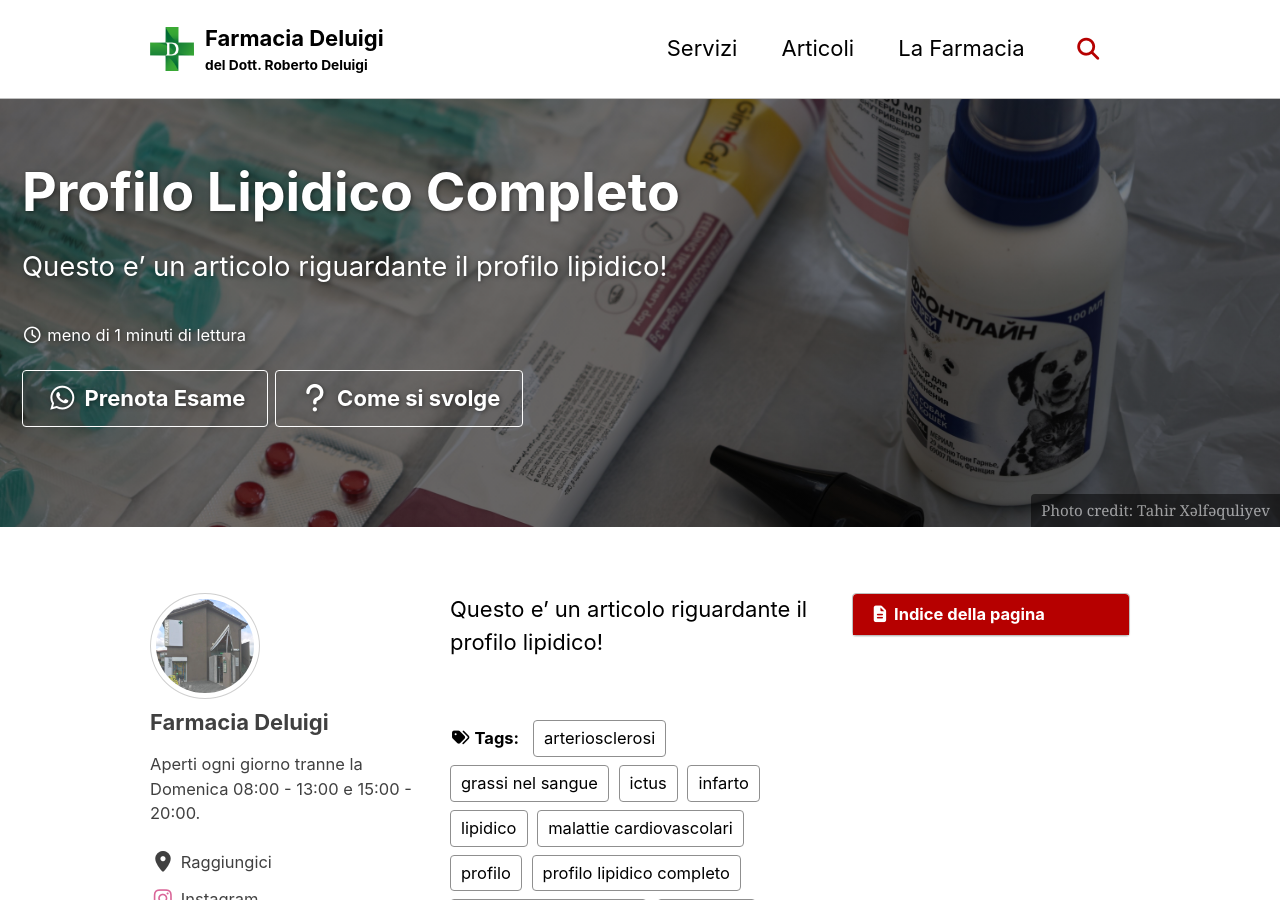
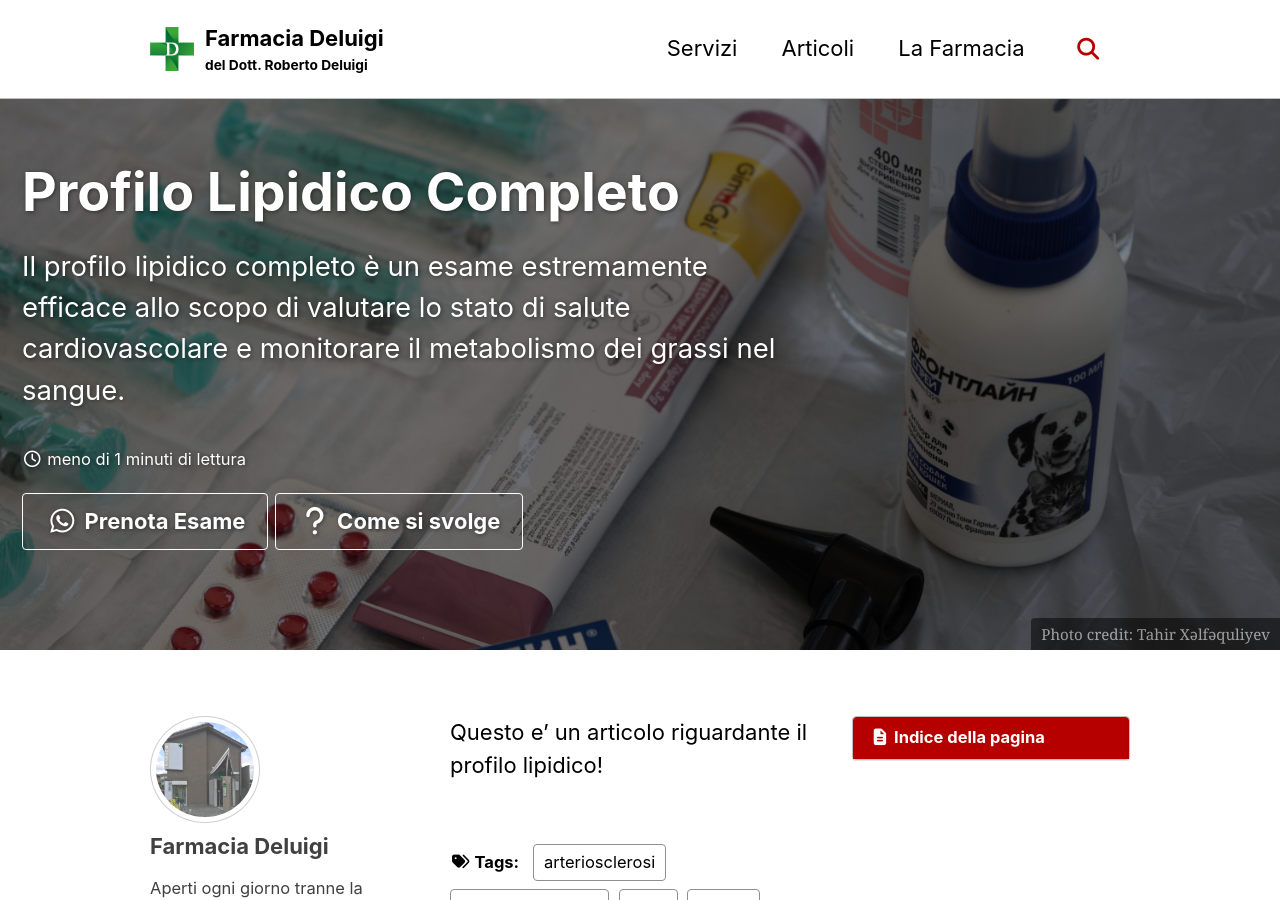
Before and after one commit to farmdeluigi/FarmaciaDeluigi, a Jekyll site: the page built from _posts/2025-12-21-profilo-lipidico.md, in a window 1280 px wide and 900 px high. Built offline with Jekyll 4.4.1, drawn with Linux system fonts in a browser that asks for light colours; cached includes are drawn as plain includes.

Commit message:
re-add except to post

```diff
--- a/_posts/2025-12-21-profilo-lipidico.md
+++ b/_posts/2025-12-21-profilo-lipidico.md
@@ -1,5 +1,6 @@
 ---
 title: "Profilo Lipidico Completo"
+excerpt: "Il profilo lipidico completo è un esame estremamente efficace allo scopo di valutare lo stato di salute cardiovascolare e monitorare il metabolismo dei grassi nel sangue."
 header:
   overlay_image: /assets/images/profilo-lipidico.jpg
   caption: "Photo credit: [Tahir Xəlfəquliyev](https://www.pexels.com/photo/flat-lay-of-veterinary-medical-supplies-on-table-33394245/)"
```
